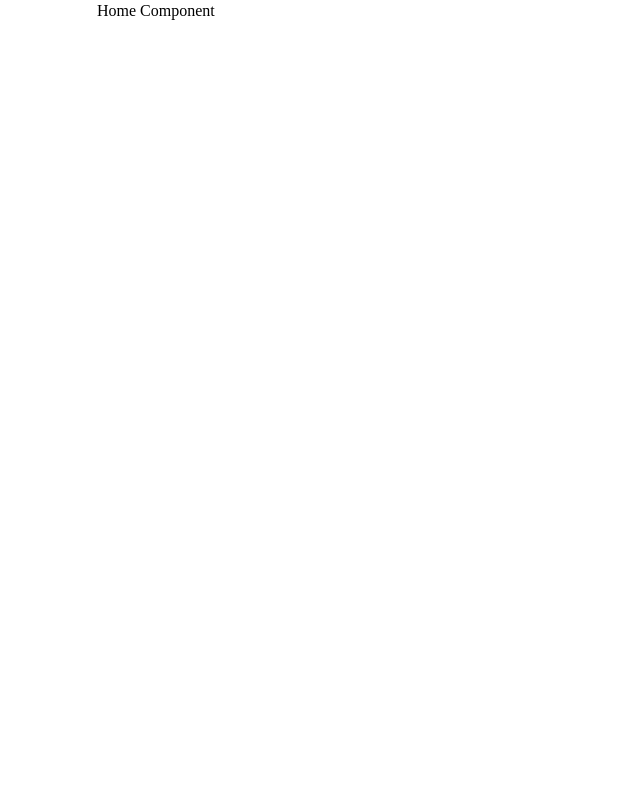
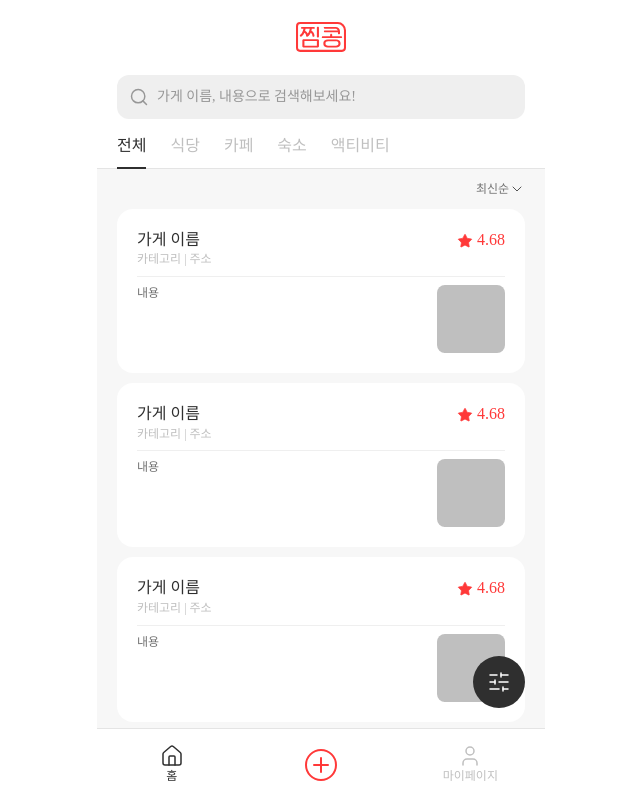
Before and after one commit to JjimKong/Frontend, a React (Vite) app: page / in a window 1280 px wide. Shown: the top 800 px of the page, without its empty margins (319-959 px from the left). Built offline with nearby package versions, Linux system fonts and the light colour scheme.

Commit message:
feat: Home 페이지 퍼블리싱

```diff
--- a/src/routes/pages/Home.tsx
+++ b/src/routes/pages/Home.tsx
@@ -1,7 +1,46 @@
+import Header from "@/components/home/Header";
+import Gnb from "@/components/common/Gnb";
+import Card from "@/components/common/Card";
+import Filter from "@/components/common/Filter";
+import FloatingButton from "@/components/common/FloatingButton";
+import TopButton from "@/components/common/TopButton";
+import SortSheet from "@/components/common/SortSheet";
+import { useState } from "react";
+import { useModalStore } from "@/stores/useModal";
+import FilterSheet from "@/components/common/FilterSheet";
+
 export default function Home() {
+    const openName = useModalStore((state) => state.openName);
+    const [category, setCategory] = useState("전체");
+    const [sort, setSort] = useState("최신순");
+    const [region, setRegion] = useState<string[]>([]);
+
     return (
         <>
-            <h1>Home Component</h1>
+            <Header setCategory={setCategory} category={category} />
+            <div className="relative w-full min-h-[calc(100%-169px)] bg-gray100">
+                <Filter sort={sort} region={region} />
+                <ul className="p-5 pt-0 flex flex-col gap-2.5 pb-[82px]">
+                    <Card />
+                    <Card />
+                    <Card />
+                    <Card />
+                    <Card />
+                </ul>
+            </div>
+            <FloatingButton filter={region} />
+            <TopButton />
+            <Gnb />
+
+            {openName === "sort" && <SortSheet sort={sort} setSort={setSort} />}
+            {openName === "filter" && (
+                <FilterSheet
+                    sort={sort}
+                    region={region}
+                    setSort={setSort}
+                    setRegion={setRegion}
+                />
+            )}
         </>
     );
 }
```
